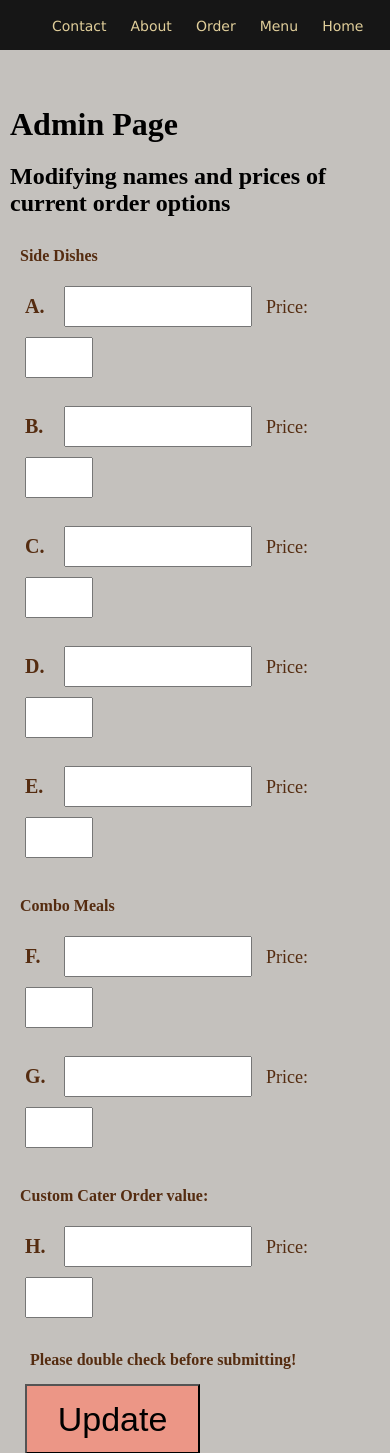
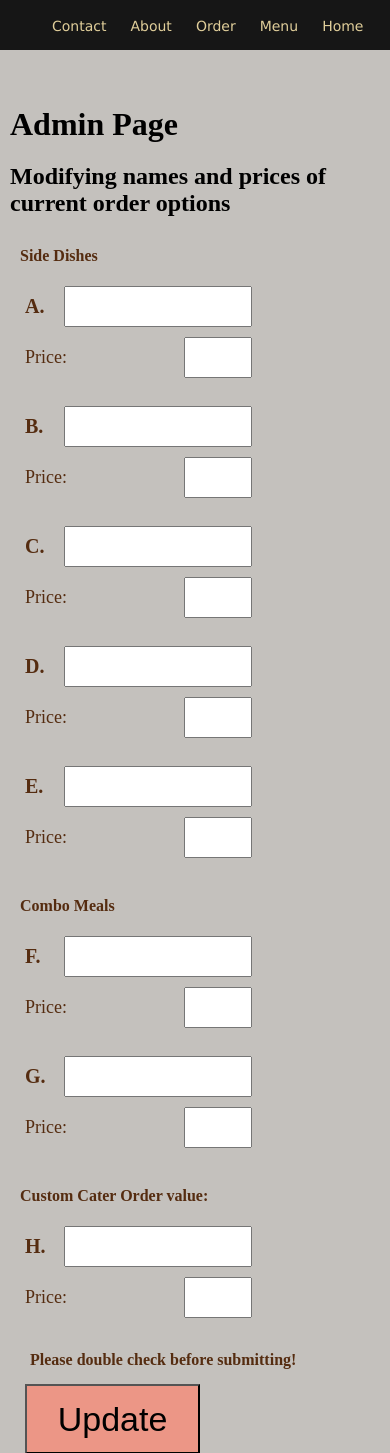
Before and after one commit to Mattmont415/DjangoIndo, a Django app: page /admin5959 in a window 390 px wide. Shown: the top 1453 px of the page. Run offline with Django 3.2, Linux system fonts and the light colour scheme.

Commit message:
Fixed formatting for mobile devices on admin page

```diff
--- a/main/static/main/styles.css
+++ b/main/static/main/styles.css
@@ -378,7 +378,8 @@ body {
 }
 
 .lblprice {
-  /* display: inline-block; */
+  display: inline-block;
+  width: 145px;
 }
 
 .adminprice {
```
Also changed, not shown: main/templates/main/admin5959.html (+8 -0 lines).
